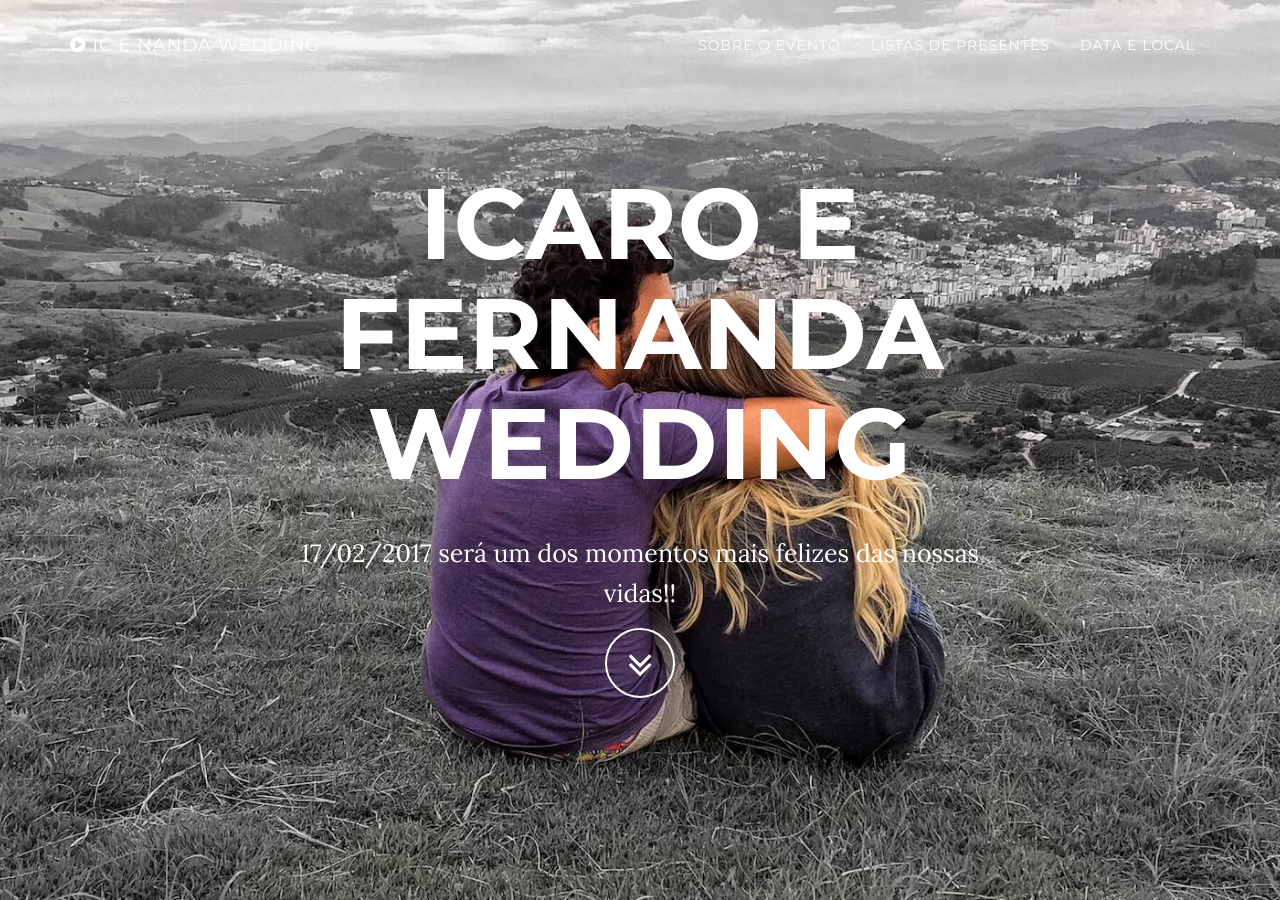
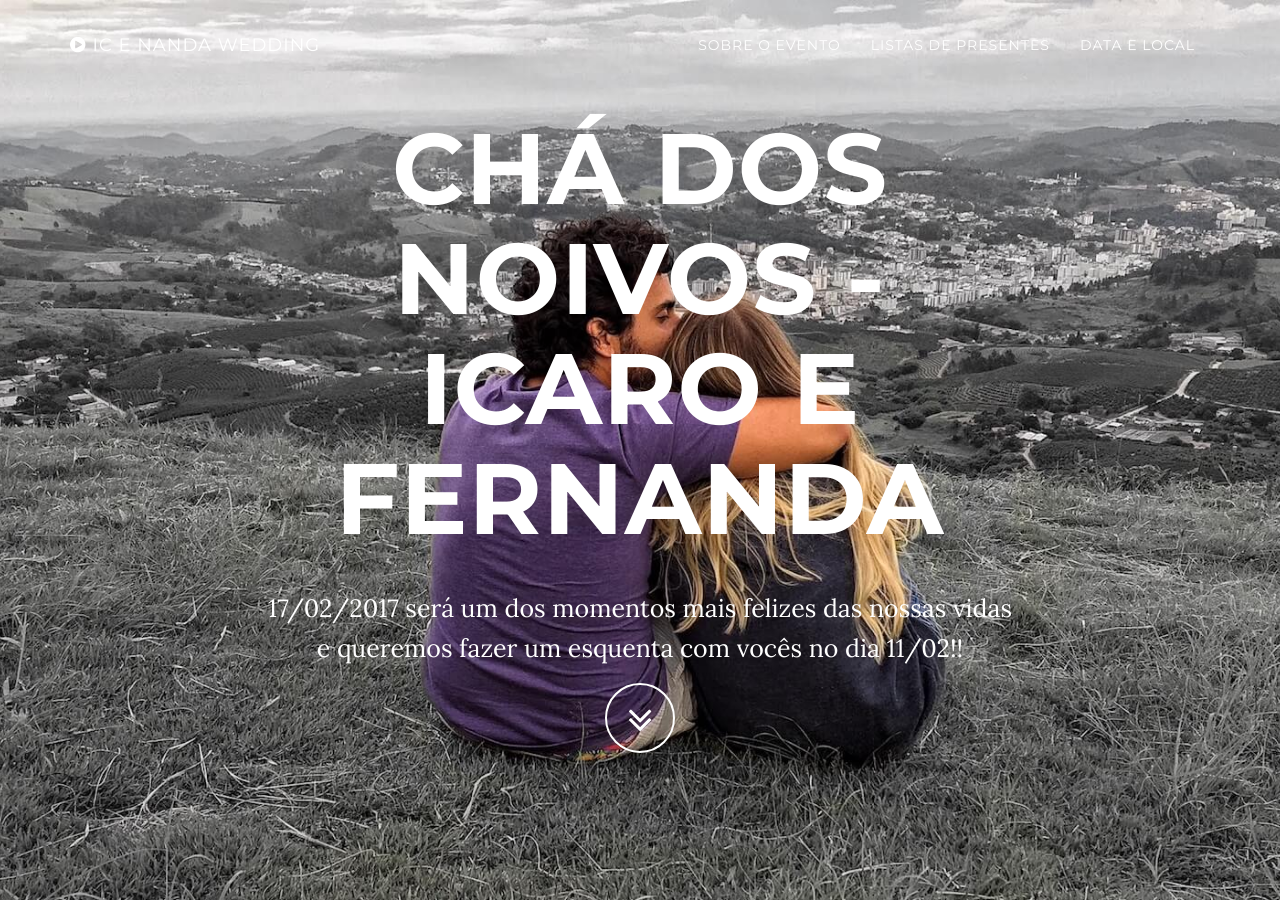
Before and after one commit to icaro02/wedding_website, a Jekyll site: the page built from index.html, in a window 1280 px wide and 900 px high. Built offline with Jekyll 4.4.1, drawn with Linux system fonts in a browser that asks for light colours.

Commit message:
nova pagina inicial

```diff
--- a/_config.yml
+++ b/_config.yml
@@ -1,8 +1,8 @@
 # Site settings
-title: Icaro e Fernanda Wedding
+title: Chá dos Noivos - Icaro e Fernanda
 email: ic.nanda@icloud.com
 url: icaroefernanda.party
-description: "17/02/2017 será um dos momentos mais felizes das nossas vidas!!"
+description: "17/02/2017 será um dos momentos mais felizes das nossas vidas e queremos fazer um esquenta com vocês no dia 11/02!!"
 
 # Color settings (hex-codes without the leading hash-tag)
 color:
```
